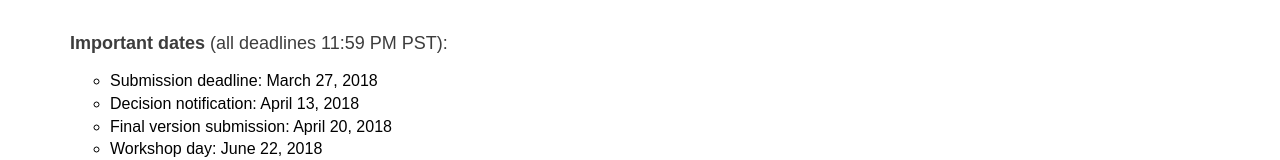
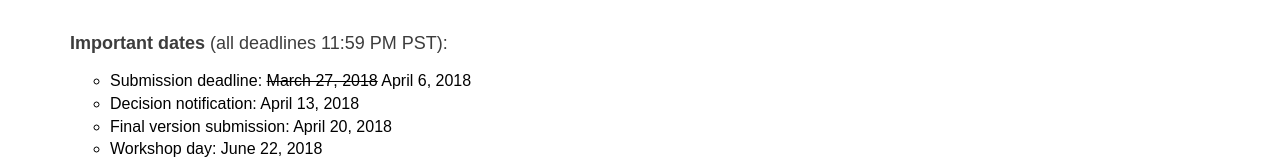
Before and after one commit to vbsd2018/vbsd2018.github.io, a plain HTML site: page index.html in a window 1280 px wide. Shown: the part 1653-1813 px from the top of the page. Drawn offline with Linux system fonts and the light colour scheme.

Commit message:
Update index.html

```diff
--- a/index.html
+++ b/index.html
@@ -164,7 +164,7 @@ a:link
 		 deadlines 11:59 PM PST):<o:p></o:p></span></p>
 		 <ul class="auto-style13">
 			 <li class="auto-style10">
-			 Submission deadline: March 27, 2018</li>
+			 Submission deadline: <strike>March 27, 2018</strike> April 6, 2018</li>
 			 <li class="auto-style10">
 			 Decision notification: April 13, 2018</li>
 			 <li class="auto-style10">
```
